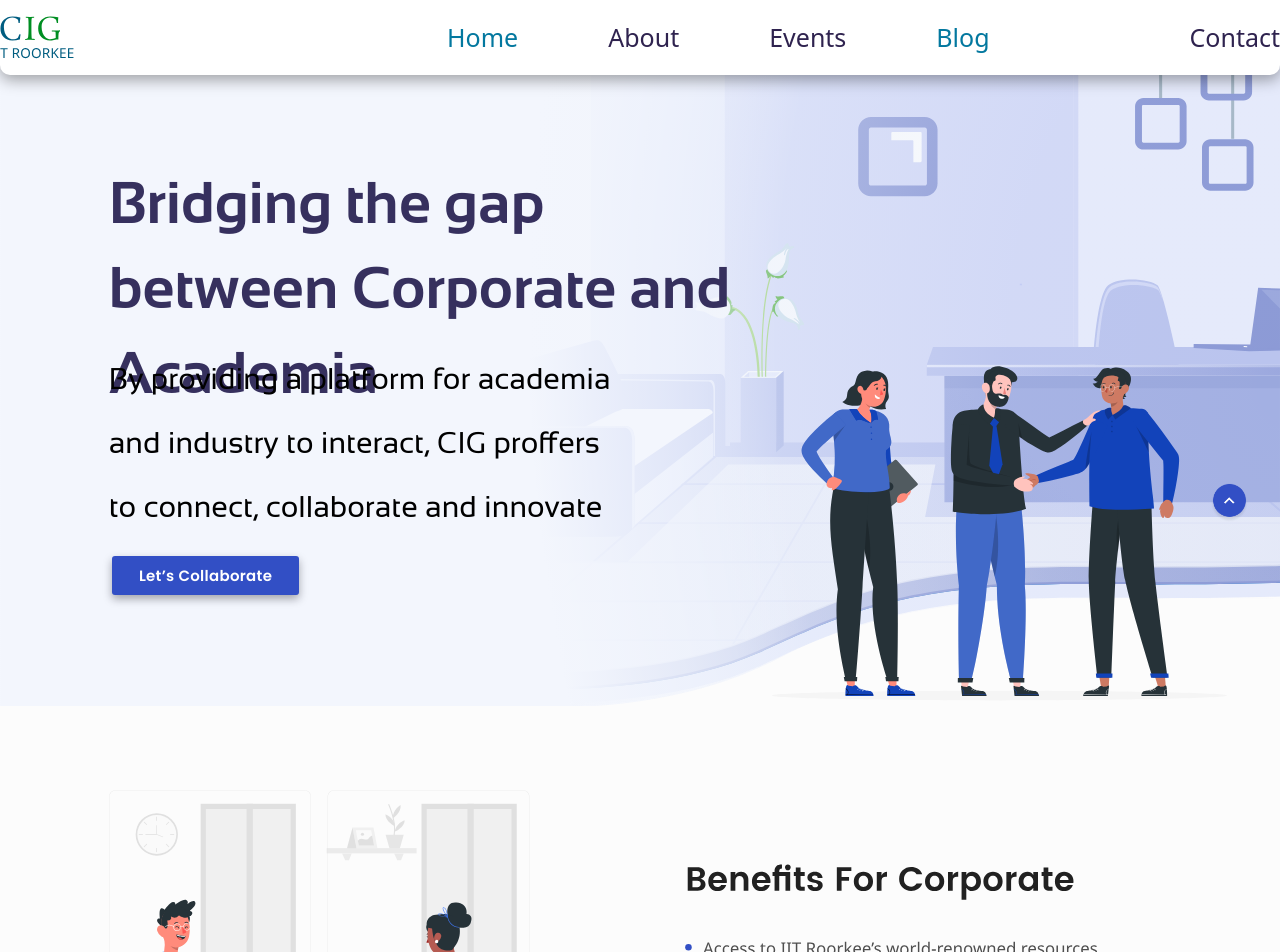
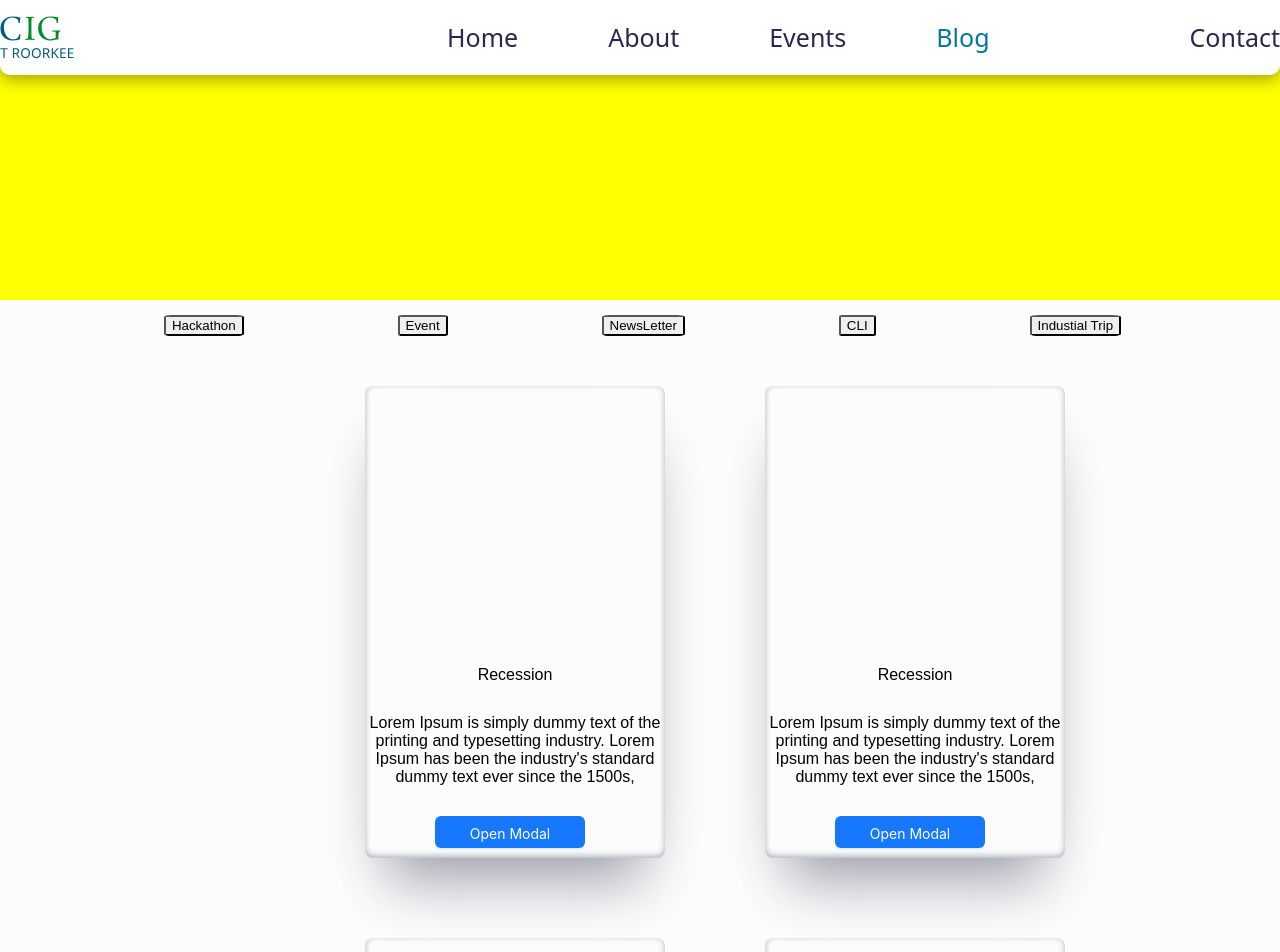
Before and after one commit to Riteshgupta2906/CigFrontEnd, a React (Create React App) app: page /blog in a window 1280 px wide. Shown: the top 952 px of the page. Built offline with nearby package versions, Linux system fonts and the light colour scheme; no server answers.

Commit message:
second commit

```diff
--- a/package.json
+++ b/package.json
@@ -3,14 +3,15 @@
   "version": "0.1.0",
   "private": true,
   "dependencies": {
-    "@fortawesome/fontawesome-free": "^6.3.0",
     "@emotion/react": "^11.10.6",
     "@emotion/styled": "^11.10.6",
+    "@fortawesome/fontawesome-free": "^6.3.0",
     "@mui/icons-material": "^5.11.9",
     "@mui/material": "^5.11.9",
     "@testing-library/jest-dom": "^5.16.5",
     "@testing-library/react": "^13.4.0",
     "@testing-library/user-event": "^13.5.0",
+    "antd": "^5.3.3",
     "axios": "^1.3.3",
     "bootstrap": "^5.2.3",
     "mdb-react-ui-kit": "^5.1.0",
--- a/src/App.js
+++ b/src/App.js
@@ -1,10 +1,8 @@
 import "./App.css";
 import Navbar from "./Component/header";
 import { BrowserRouter } from "react-router-dom";
-import Home from "./Component/home";
-import CardExample from "./Component/corousel";
+
 // import Testimonial from "./Component/testimonial";
-import HigherStudiesCarousel from "./Component/HigherStudiesCarousel";
 
 function App() {
   return (
@@ -12,15 +10,6 @@ function App() {
       <BrowserRouter>
         <Navbar />
       </BrowserRouter>
-      <div>
-        <Home />
-      </div>
-      <div>
-        <HigherStudiesCarousel />
-      </div>
-      <div>
-        <CardExample />
-      </div>
     </div>
   );
 }
--- /dev/null
+++ b/src/Component/BlogPost/Model.js
@@ -0,0 +1,32 @@
+import { Button, Modal } from "antd";
+import { useState } from "react";
+const ModelBlog = () => {
+  const [isModalOpen, setIsModalOpen] = useState(false);
+  const showModal = () => {
+    setIsModalOpen(true);
+  };
+  const handleOk = () => {
+    setIsModalOpen(false);
+  };
+  const handleCancel = () => {
+    setIsModalOpen(false);
+  };
+  return (
+    <>
+      <Button type="primary" onClick={showModal}>
+        Open Modal
+      </Button>
+      <Modal
+        title="Basic Modal"
+        open={isModalOpen}
+        onOk={handleOk}
+        onCancel={handleCancel}
+      >
+        <p>Some contents...</p>
+        <p>Some contents...</p>
+        <p>Some contents...</p>
+      </Modal>
+    </>
+  );
+};
+export default ModelBlog;
--- /dev/null
+++ b/src/Component/BlogPost/blog.js
@@ -0,0 +1,29 @@
+import "./styles.css";
+import Post from "./post";
+
+export default function Blog() {
+  return (
+    <div className="blog">
+      <div className="banner">
+        <h1>banner</h1>
+      </div>
+      <div className="selection">
+        <button className="btn">Hackathon</button>
+        <button className="btn">Event</button>
+        <button className="btn">NewsLetter</button>
+        <button className="btn">CLI</button>
+        <button className="btn">Industial Trip</button>
+      </div>
+      <div className="AppPost">
+        <Post />
+        <Post />
+        <Post />
+        <Post />
+      </div>
+
+      <div className="footer">
+        <h1>footer</h1>
+      </div>
+    </div>
+  );
+}
--- /dev/null
+++ b/src/Component/BlogPost/post.js
@@ -0,0 +1,20 @@
+import Model from "./Model";
+import "./styles.css";
+export default function Post() {
+  return (
+    <div className="post">
+      <div className="img">
+        <img alt=""></img>
+      </div>
+      <div className="content">
+        <div className="heading">Recession </div>
+        <div className="description">
+          Lorem Ipsum is simply dummy text of the printing and typesetting
+          industry. Lorem Ipsum has been the industry's standard dummy text ever
+          since the 1500s,
+        </div>
+      </div>
+      <Model />
+    </div>
+  );
+}
--- /dev/null
+++ b/src/Component/BlogPost/styles.css
@@ -0,0 +1,78 @@
+body {
+  margin: 0;
+  padding: 0;
+}
+.blog {
+  font-family: sans-serif;
+  text-align: center;
+  display: flex;
+  flex-direction: column;
+  height: 100%;
+  width: 100%;
+}
+.header {
+  background-color: red;
+  margin-top: 0;
+}
+.banner {
+  background-color: yellow;
+  height: 300px;
+}
+.selection {
+  margin: 15px 5px 10px 10px;
+
+  display: flex;
+  justify-content: space-evenly;
+}
+
+.footer {
+  background-color: violet;
+}
+.btn {
+  border-radius: 10%;
+}
+.post {
+  margin: 40px 50px;
+
+  width: 300px;
+  display: flex;
+  flex-direction: column;
+
+  border-radius: 8px;
+  box-shadow: rgba(50, 50, 93, 0.25) 0px 50px 50px -20px,
+    rgba(0, 0, 0, 0.3) 0px 30px 60px -30px,
+    rgba(10, 37, 64, 0.35) 0px -2px 6px 0px inset;
+}
+
+.img {
+  height: 250px;
+  width: 100%;
+}
+.content {
+  display: flex;
+  flex-direction: column;
+  align-items: center;
+  margin: 10px 0 10px 0;
+}
+.heading {
+  padding: 10px;
+
+  width: 70%;
+  margin: 10px 0 10px 0;
+}
+.description {
+  width: 100%;
+  padding: 10px;
+}
+.AppPost {
+  display: flex;
+  flex-direction: row;
+  flex-wrap: wrap;
+  align-items: center;
+  margin-left: 150px;
+  justify-content: center;
+}
+.ant-btn-primary {
+  width: 50%;
+  margin: 10px 0 10px 70px;
+}
--- /dev/null
+++ b/src/Component/HomePage.js
@@ -0,0 +1,23 @@
+import "../App.css";
+
+import Home from "./home";
+import CardExample from "./corousel";
+// import Testimonial from "./Component/testimonial";
+import HigherStudiesCarousel from "./HigherStudiesCarousel";
+function HomePage() {
+  return (
+    <div>
+      <div>
+        <Home />
+      </div>
+      <div>
+        <HigherStudiesCarousel />
+      </div>
+      <div>
+        <CardExample />
+      </div>
+    </div>
+  );
+}
+
+export default HomePage;
--- a/src/Component/header.js
+++ b/src/Component/header.js
@@ -1,9 +1,12 @@
-import { NavLink } from "react-router-dom";
+import { Routes, Route, NavLink } from "react-router-dom";
 import Brand from "./logo-temp.svg";
 import "./header.css";
+import HomePage from "./HomePage";
+import Blog from "./BlogPost/blog";
 
 const Navbar = () => {
   return (
+    <>
       <nav className="navbar">
         <div className="container">
           <div className="logo">
@@ -31,6 +34,11 @@ const Navbar = () => {
           </div>
         </div>
       </nav>
+      <Routes>
+        <Route exact path="/" element={<HomePage />} />
+        <Route exact path="/blog" element={<Blog />} />
+      </Routes>
+    </>
   );
 };
 
```
Also changed, not shown: 1 other file (tests, documents, lock files or other folders). Lines whose indentation alone changed are shown as unchanged.
